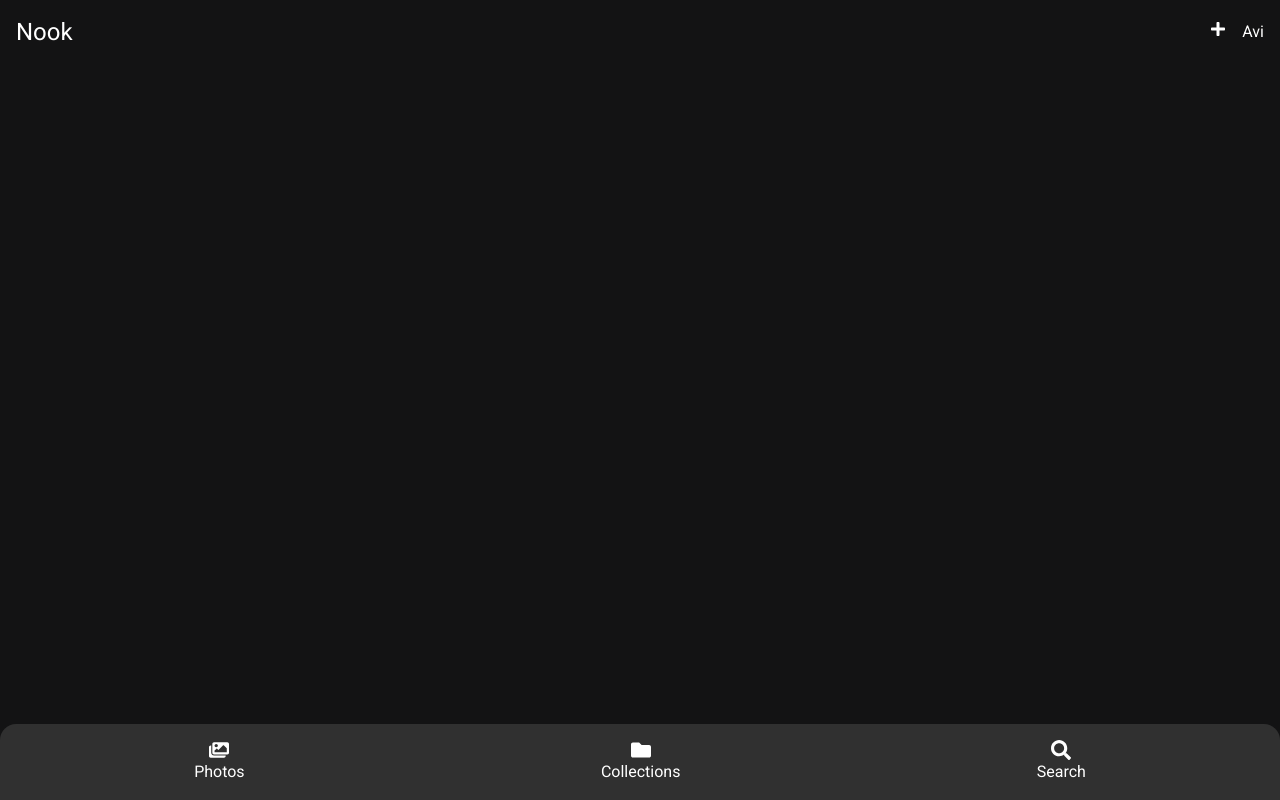
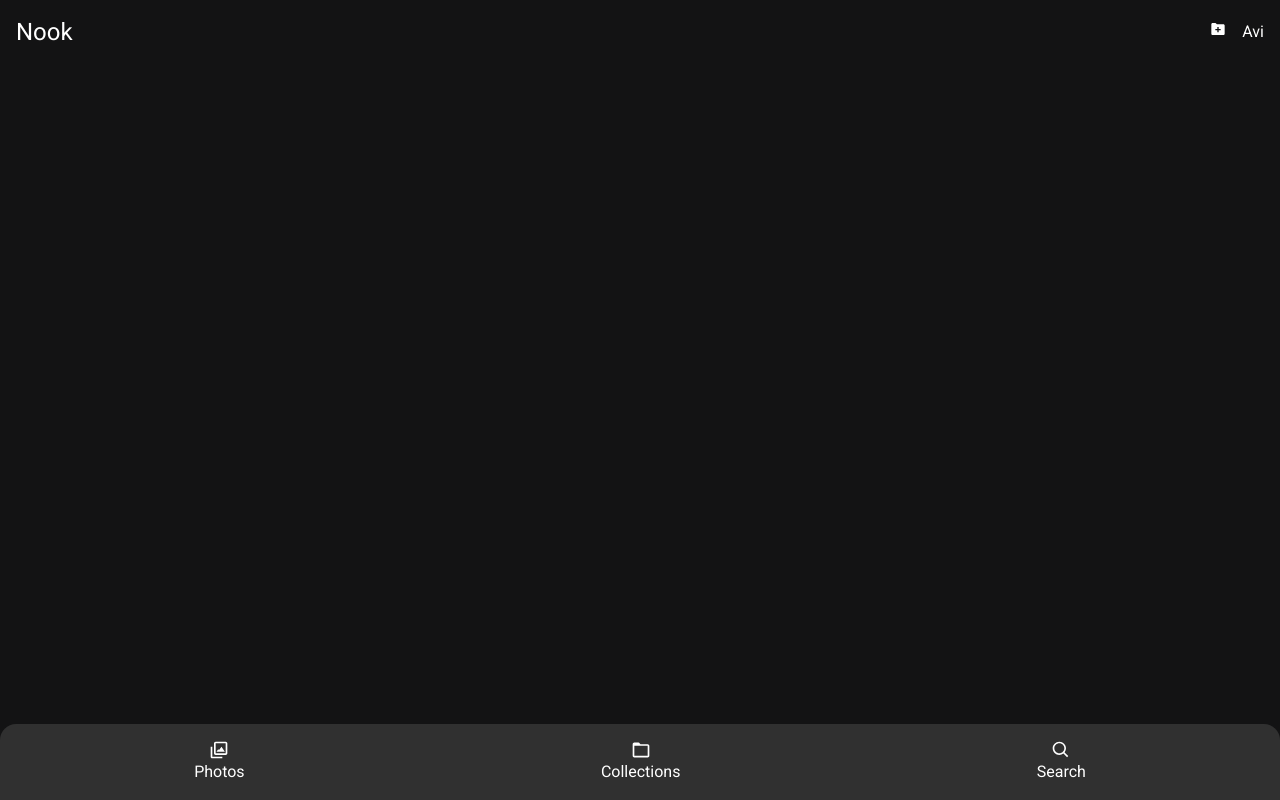
Before and after one commit to Avi-Rana-1718/keepsake-app, a React (Vite) app: page / in a window 1280 px wide. Built offline with nearby package versions, Linux system fonts and the light colour scheme; no server answers.

Commit message:
icon pack changes

```diff
--- a/src/components/BottomNav.tsx
+++ b/src/components/BottomNav.tsx
@@ -1,21 +1,21 @@
 import { Link } from "react-router";
-import { FaImages } from "react-icons/fa";
-import { FaFolder } from "react-icons/fa";
-import { FaSearch } from "react-icons/fa";
+import { BiImages } from "react-icons/bi";
+import { BiFolder } from "react-icons/bi";
+import { BiSearch } from "react-icons/bi";
 
 export function BottomNav() {
     return (
         <div className="fixed bottom-0 w-full flex justify-around p-4 bg-[#303030] rounded-t-2xl">
             <Link to="/" className="flex flex-col items-center">
-                <FaImages className="text-xl" />
+                <BiImages className="text-xl" />
                 <span>Photos</span>
             </Link>
             <Link to="/collections" className="flex flex-col items-center">
-                <FaFolder className="text-xl" />
+                <BiFolder className="text-xl" />
                 <span>Collections</span>
             </Link>
-            <Link to="/Search" className="flex flex-col items-center">
-                <FaSearch className="text-xl" />
+            <Link to="/search" className="flex flex-col items-center">
+                <BiSearch className="text-xl" />
                 <span>Search</span>
             </Link>
         </div>
--- a/src/components/MediaViewer.tsx
+++ b/src/components/MediaViewer.tsx
@@ -1,7 +1,8 @@
 import { DateToReadableString, GetTime } from "@/util/DateToString";
 import { FaArrowLeft, FaPlus, FaShare, FaTrash } from "react-icons/fa";
-import { BsThreeDotsVertical } from "react-icons/bs";
 import { useNavigate } from "react-router";
+import { BiDotsVerticalRounded } from "react-icons/bi";
+import { BiShareAlt, BiListPlus, BiArrowBack, BiTrashAlt  } from "react-icons/bi";
 
 export default function MediaViewer({id, added_at, url}: any) {
 
@@ -10,25 +11,25 @@ export default function MediaViewer({id, added_at, url}: any) {
     return (
         <div className="w-full h-screen text-white flex flex-col justify-between items-center">
             <div className="w-full flex justify-between items-center p-4">
-                <FaArrowLeft onClick={()=>{navigate(-1)}}/>
+                <BiArrowBack onClick={()=>{navigate(-1)}}/>
                <div className="text-center">
                     <p className="text-sm">{DateToReadableString(added_at)}</p>
                     <small>{GetTime(added_at)}</small>
                </div>
-               <BsThreeDotsVertical />
+               <BiDotsVerticalRounded />
             </div>
             <img src={url} alt={id} className="max-h-[70vh]" />
             <div className="w-full p-4 flex justify-around items-center">
                 <button className="flex flex-col gap-y-1 items-center">
-                    <FaShare className="text-xl" />
+                    <BiShareAlt className="text-xl" />
                     <span>Share</span>
                 </button>
                 <button className="flex flex-col gap-y-1 items-center">
-                    <FaPlus className="text-xl" />
+                    <BiListPlus className="text-xl" />
                     <span>Add</span>
                 </button>
                 <button className="flex flex-col gap-y-1 items-center">
-                    <FaTrash className="text-xl" />
+                    <BiTrashAlt className="text-xl" />
                     <span>Delete</span>
                 </button>
             </div>
--- a/src/components/ui/Upload.tsx
+++ b/src/components/ui/Upload.tsx
@@ -1,6 +1,5 @@
 import { useRef } from "react";
-import { FaPlus } from "react-icons/fa";
-
+import { BiSolidFolderPlus } from "react-icons/bi";
 
 export function Upload() {
     const inputRef = useRef<HTMLInputElement>(null);
@@ -50,7 +49,7 @@ export function Upload() {
                 className=""
                 aria-label="Upload"
             >
-                <FaPlus />
+                <BiSolidFolderPlus />
             </button>
         </div>
     );
```
